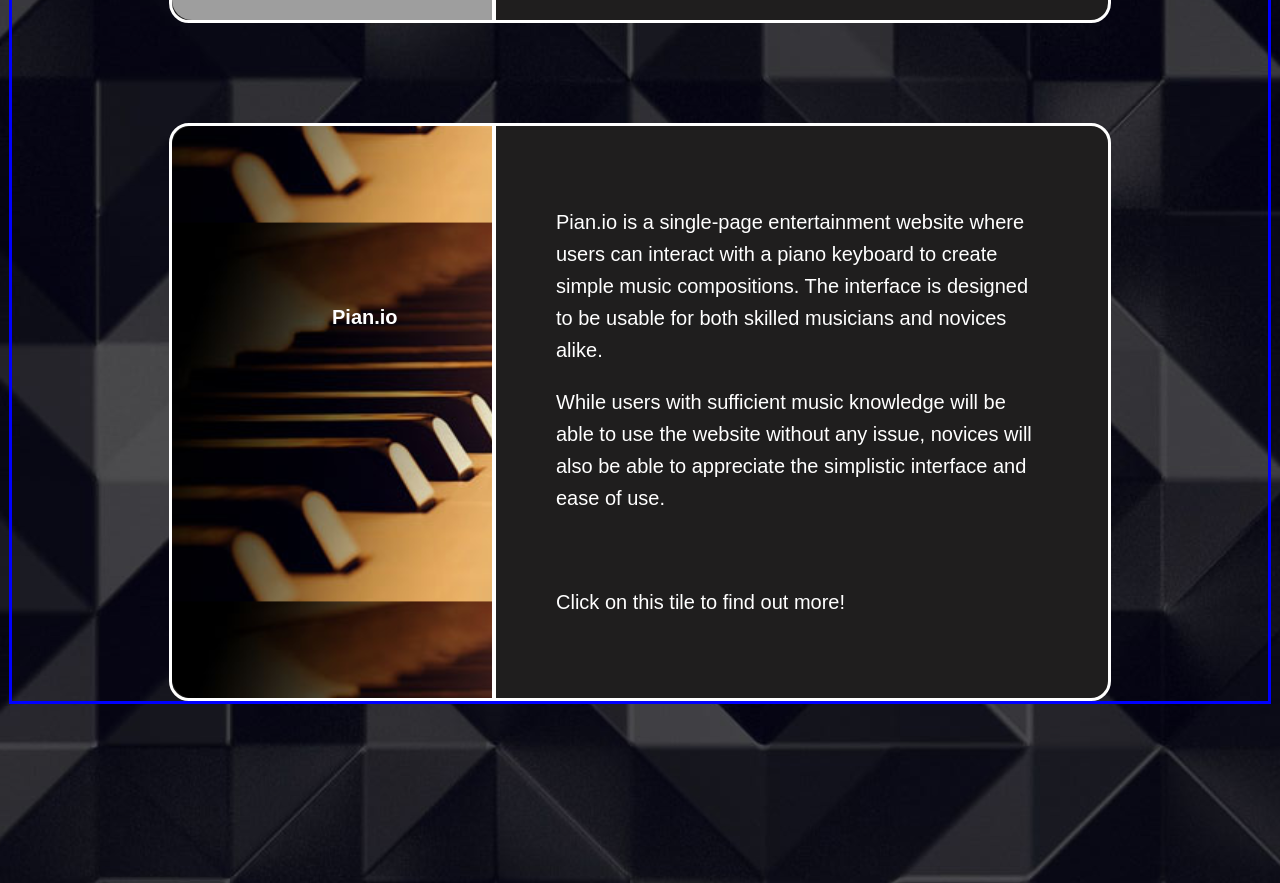
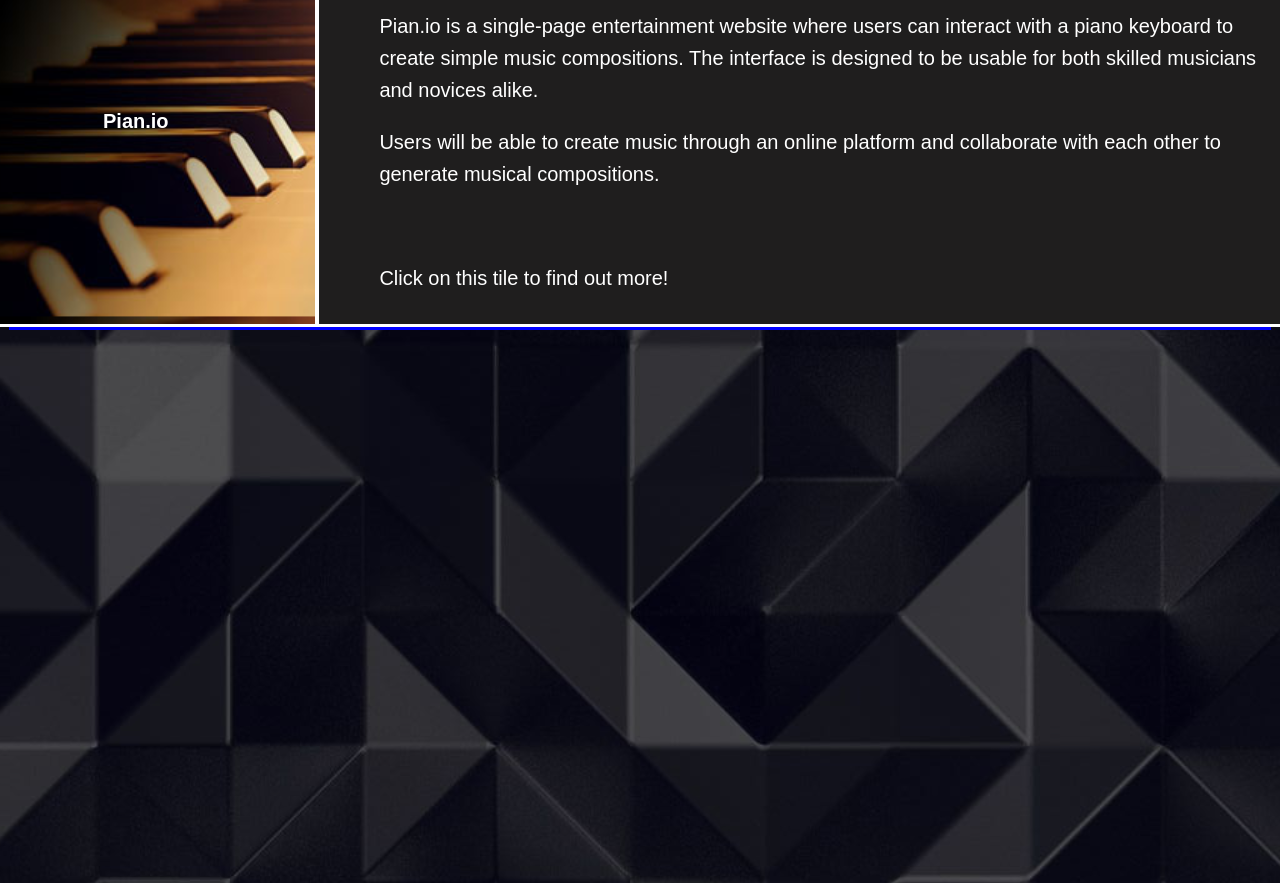
Before and after one commit to askariya/askariya-website, a React (Create React App) app: page /askariya-website/projects in a window 1280 px wide. Shown: the part 1260-2143 px from the top of the page. Built offline with nearby package versions, Linux system fonts and the light colour scheme; grey boxes are pictures that could not be loaded.

Commit message:
Fix resizing issue on Projects page

```diff
--- a/src/components/pages/Projects.css
+++ b/src/components/pages/Projects.css
@@ -15,7 +15,8 @@
   /* background-repeat: no-repeat; */
   border: solid white;
   border-radius: 1em;
-  width: 75%;
+  width: 70em;
+  height: 20em;
   /* padding: 8em; */
   font-size: 1.25em;
   color: #fff;
--- a/src/components/pages/Projects.js
+++ b/src/components/pages/Projects.js
@@ -65,8 +65,7 @@ function Projects () {
             The interface is designed to be usable for both skilled musicians and novices alike.
           </p>
           <p>
-            While users with sufficient music knowledge will be able to use the website without any issue, novices will also be able to
-            appreciate the simplistic interface and ease of use.
+            Users will be able to create music through an online platform and collaborate with each other to generate musical compositions.
           </p>
           <br/>
           <p>
```
